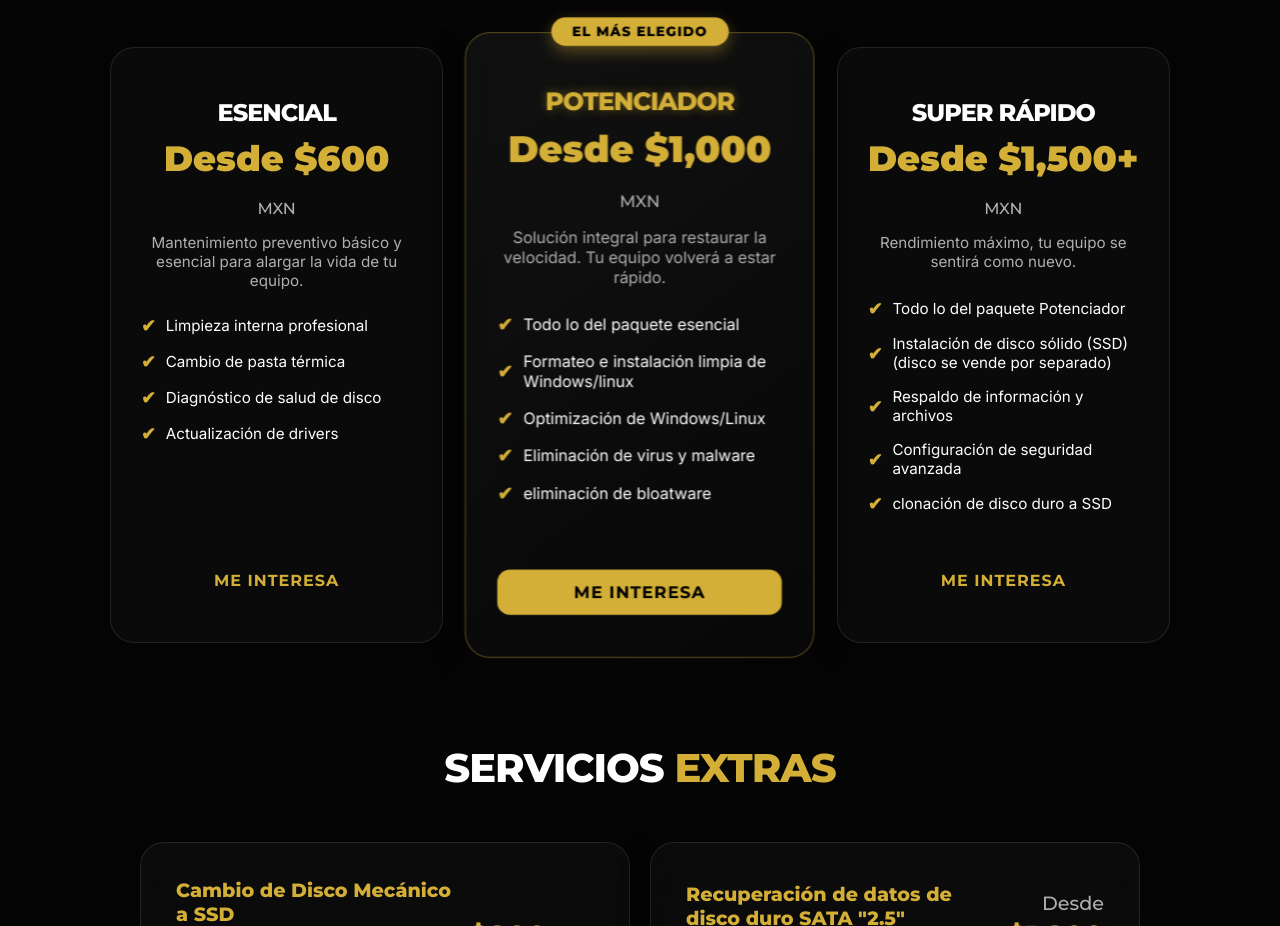
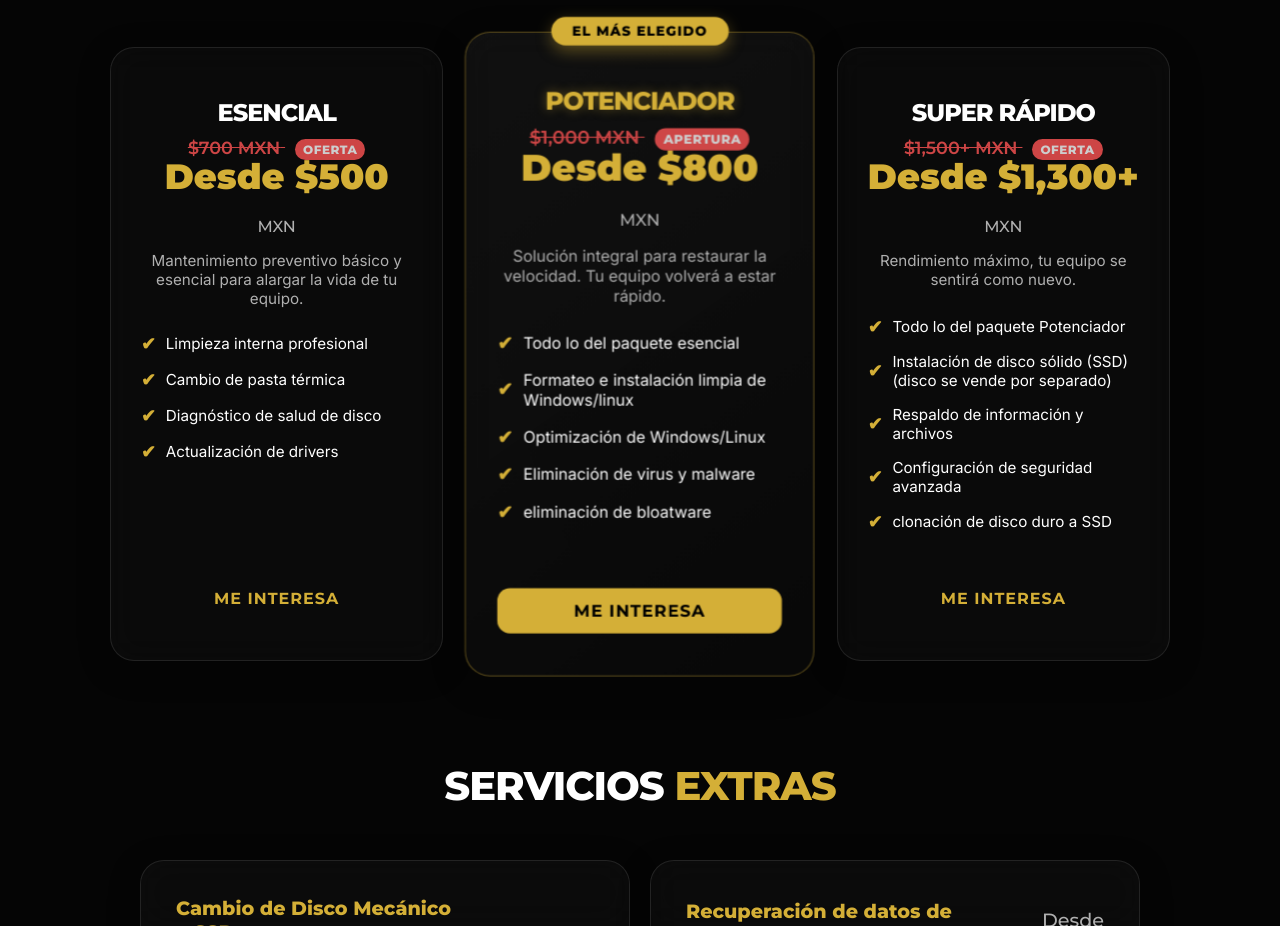
Before and after one commit to Sebastap2505/coldbootsystems, a plain HTML site: page index.html in a window 1280 px wide. Shown: the part 1421-2347 px from the top of the page. Drawn offline with nearby package versions, Linux system fonts and the light colour scheme; a web font is replaced by a local one.

Commit message:
PROMOCIONES
actualización precios página

```diff
--- a/index.html
+++ b/index.html
@@ -82,6 +82,13 @@
         .badge { position: absolute; top: -15px; left: 50%; transform: translateX(-50%); background: var(--gold-main); color: #000; padding: 6px 20px; border-radius: 20px; font-weight: 800; font-family: 'Montserrat', sans-serif; font-size: 0.8rem; letter-spacing: 1px; text-transform: uppercase; box-shadow: 0 5px 15px var(--gold-glow); white-space: nowrap; }
         .glass-card h3 { color: var(--text-light); font-size: 1.5rem; margin-top: 10px; margin-bottom: 10px; }
         .glass-card.popular h3 { color: var(--gold-main) !important; text-shadow: 0 0 10px var(--gold-glow); }
+
+        /* --- ESTILOS PARA PRECIOS CON DESCUENTO --- */
+        .original-price { font-size: 1.1rem; color: #ff5555; text-decoration: line-through; font-weight: 600; font-family: 'Montserrat', sans-serif; margin-bottom: -5px; opacity: 0.8; transition: all 0.3s; }
+        .discount-badge { display: inline-block; background: #ff5555; color: white; font-size: 0.75rem; padding: 3px 8px; border-radius: 12px; vertical-align: middle; margin-left: 10px; text-decoration: none !important; font-weight: 800; letter-spacing: 0.5px; }
+        body.light .original-price { color: #d32f2f; }
+        body.light .discount-badge { background: #d32f2f; }
+
         .price { font-size: 2.2rem; font-weight: 900; font-family: 'Montserrat', sans-serif; color: var(--gold-main); margin-bottom: 10px; }
         .price span { font-size: 1rem; color: var(--text-desc); font-weight: 500; }
         .price small { font-size: 1.2rem; vertical-align: middle; color: var(--text-desc); font-weight: 500;}
@@ -307,7 +314,8 @@
 
                 <div class="pricing-card glass-card">
                     <h3>Esencial</h3>
-                    <div class="price">Desde $600 <span>MXN</span></div>
+                    <div class="original-price"><s>$700 MXN</s> <span class="discount-badge">OFERTA</span></div>
+                    <div class="price">Desde $500 <span>MXN</span></div>
                     <p class="package-desc">Mantenimiento preventivo básico y esencial para alargar la vida de tu equipo.</p>
                     <ul>
                         <li>Limpieza interna profesional</li>
@@ -321,7 +329,8 @@
                 <div class="pricing-card glass-card popular">
                     <div class="badge">El Más Elegido</div>
                     <h3>Potenciador</h3>
-                    <div class="price">Desde $1,000 <span>MXN</span></div>
+                    <div class="original-price"><s>$1,000 MXN</s> <span class="discount-badge">APERTURA</span></div>
+                    <div class="price">Desde $800 <span>MXN</span></div>
                     <p class="package-desc">Solución integral para restaurar la velocidad. Tu equipo volverá a estar rápido.</p>
                     <ul>
                         <li>Todo lo del paquete esencial</li>
@@ -335,7 +344,8 @@
 
                 <div class="pricing-card glass-card">
                     <h3>SUPER RÁPIDO</h3>
-                    <div class="price">Desde $1,500+ <span>MXN</span></div>
+                    <div class="original-price"><s>$1,500+ MXN</s> <span class="discount-badge">OFERTA</span></div>
+                    <div class="price">Desde $1,300+ <span>MXN</span></div>
                     <p class="package-desc">Rendimiento máximo, tu equipo se sentirá como nuevo.</p>
                     <ul>
                         <li>Todo lo del paquete Potenciador</li>
@@ -707,7 +717,6 @@
             } catch (err) {
                 console.warn("ipify falló, intentando respaldo...");
                 try {
-
                     const resBackup = await fetch('https://ipapi.co/json/');
                     const dataBackup = await resBackup.json();
                     clientIp = dataBackup.ip;
```
